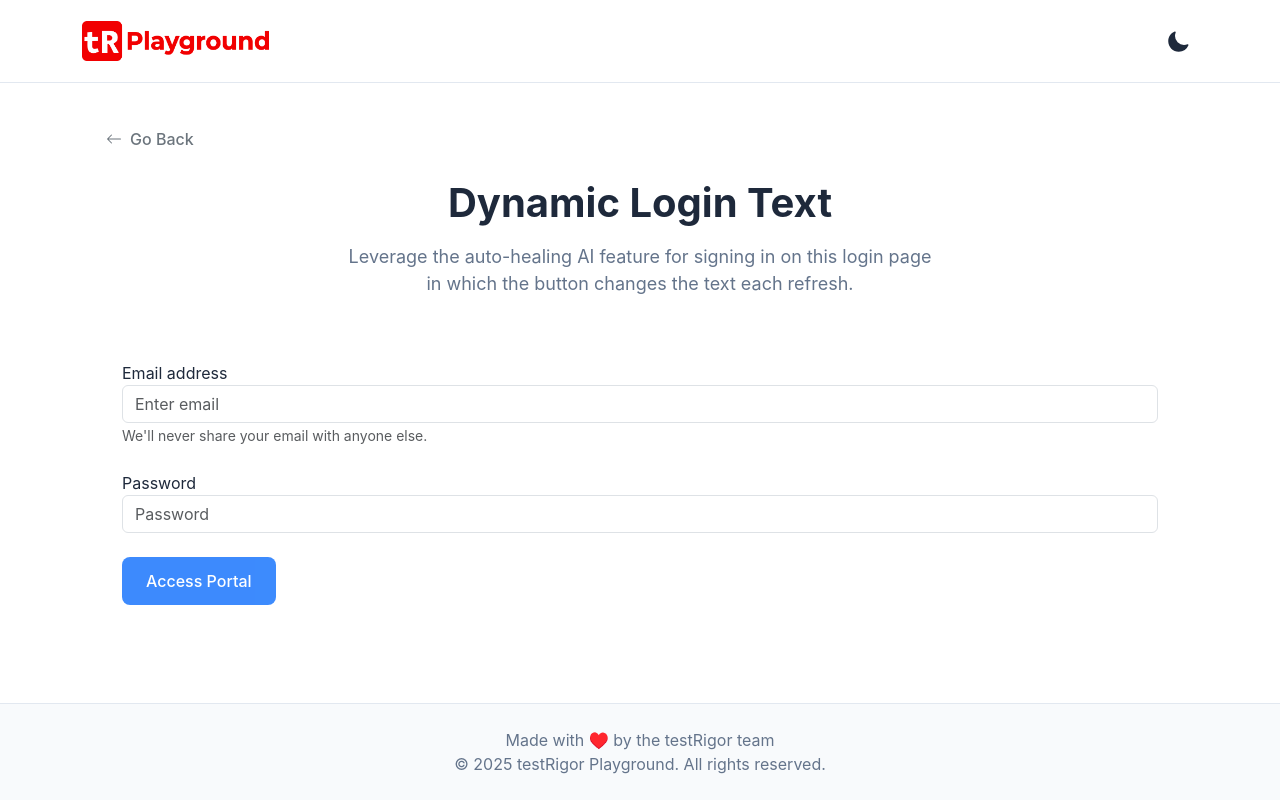
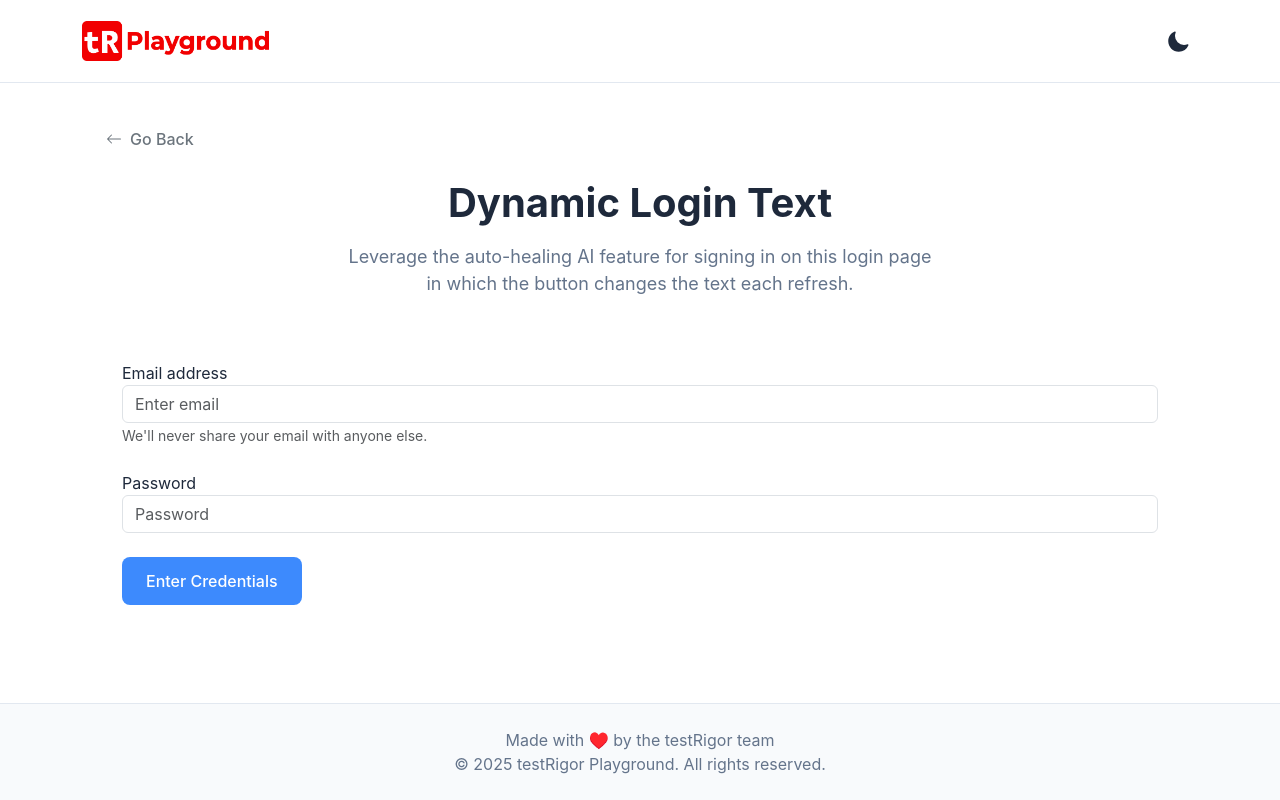
Before and after one commit to thiagonunes11/testRigorPlayground, a React (Vite) app: page /dynamicLoginText in a window 1280 px wide. Built offline with nearby package versions, Linux system fonts and the light colour scheme; the HTML template or start-up script is replaced by a standard one.

Commit message:
adding better context to login elements

```diff
--- a/src/pages/dynamicLoginText.jsx
+++ b/src/pages/dynamicLoginText.jsx
@@ -1,18 +1,33 @@
 import React, { useState, useEffect } from "react";
 import "bootstrap/dist/css/bootstrap.min.css";
-import Layout from '../components/Layout';
+import Layout from "../components/Layout";
 
 const DynamicLogin = () => {
-  // List of possible button texts
+  // List of possible button texts (contextual for login)
   const possibleNames = [
-    "Log In", "Login", "Sign In", "Access Account", "Enter",
-    "Log Into Your Account", "Sign Into Your Account", "Member Login",
-    "User Access", "Account Entry", "Authenticate", "Join In",
-    "User Login", "Account Login", "Sign On", "Access Portal",
-    "Login Here", "Enter Account", "User Sign In", "Connect",
-    "Begin Session", "Start Session", "Secure Login", "Customer Login",
-    "Client Access", "Admin Login", "Employee Access", "Staff Login",
-    "Manager Sign In", "Subscriber Access"
+    "Log In",
+    "Sign In",
+    "Access Account",
+    "Enter Account",
+    "Authenticate",
+    "Login to Your Account",
+    "Sign Into Your Account",
+    "Member Login",
+    "User Login",
+    "Account Login",
+    "Access Portal",
+    "Login Here",
+    "Enter Credentials",
+    "Start Session",
+    "Begin Session",
+    "Secure Login",
+    "Customer Login",
+    "Client Login",
+    "Admin Login",
+    "Employee Login",
+    "Staff Login",
+    "Manager Login",
+    "Subscriber Login",
   ];
 
   // States
@@ -24,7 +39,9 @@ const DynamicLogin = () => {
 
   // Change button text on component mount
   useEffect(() => {
-    setButtonText(possibleNames[Math.floor(Math.random() * possibleNames.length)]);
+    setButtonText(
+      possibleNames[Math.floor(Math.random() * possibleNames.length)]
+    );
   }, []);
 
   // Handle button click
@@ -55,7 +72,9 @@ const DynamicLogin = () => {
   return (
     <Layout
       title={"Dynamic Login Text"}
-      description={"Leverage the auto-healing AI feature for signing in on this login page in which the button changes the text each refresh."}
+      description={
+        "Leverage the auto-healing AI feature for signing in on this login page in which the button changes the text each refresh."
+      }
     >
       {/* Login Form */}
       <div className="row m-4">
@@ -71,7 +90,9 @@ const DynamicLogin = () => {
                 value={email}
                 onChange={(e) => setEmail(e.target.value)}
               />
-              <small className="form-text text-muted">We'll never share your email with anyone else.</small>
+              <small className="form-text text-muted">
+                We'll never share your email with anyone else.
+              </small>
             </div>
             <br />
             <div className="form-group">
@@ -95,7 +116,14 @@ const DynamicLogin = () => {
             )}
 
             {/* Dynamic Login Button */}
-            <button type="submit" className="btn btn-primary btn-modern">
+            <button
+              type="submit"
+              className="btn btn-primary btn-modern"
+              id="login-button"
+              name="login"
+              data-testid="login-button"
+              aria-label="Login"
+            >
               {buttonText}
             </button>
 
```
